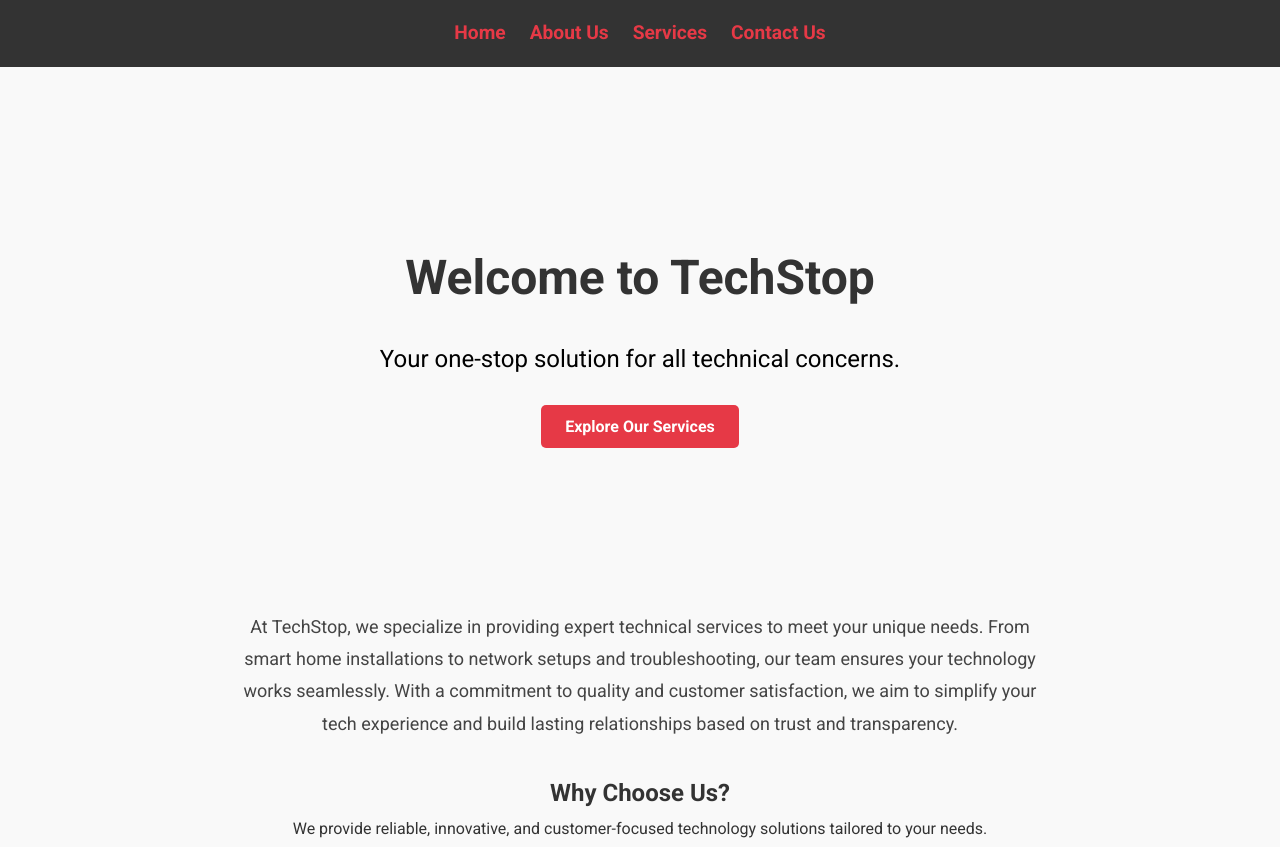
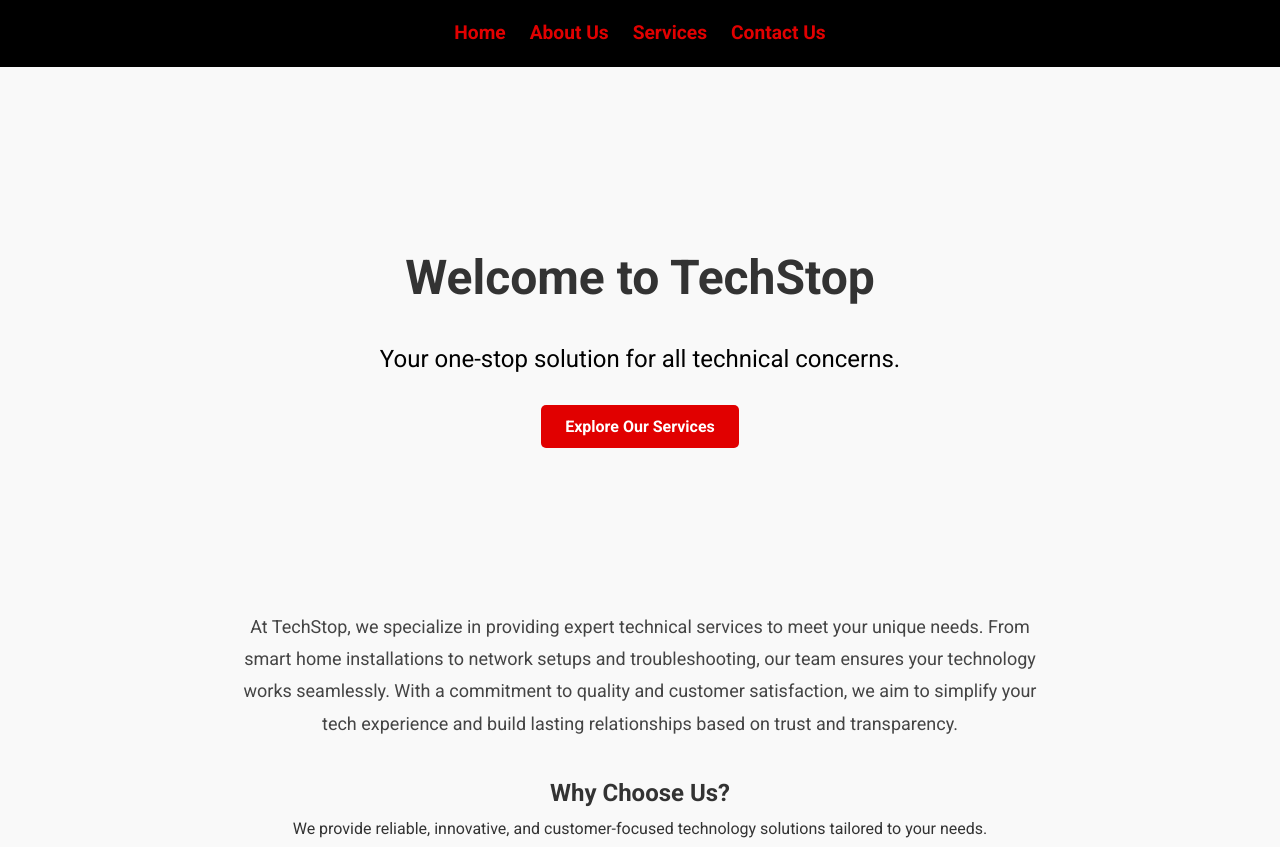
Before and after one commit to Nyleec/TechStop, a plain HTML site: page index.html in a window 1280 px wide. Shown: the top 847 px of the page. Drawn offline with nearby package versions, Linux system fonts and the light colour scheme.

Commit message:
adjust red and black on navbar and cta button

```diff
--- a/style.css
+++ b/style.css
@@ -28,7 +28,7 @@ body {
 }
 
 .navbar {
-    background-color: #333;
+    background-color: #000;
     padding: 1rem 0;
 }
 
@@ -60,7 +60,7 @@ body {
 }
 
 .nav-link {
-    color: #e63946; /* White text for links */
+    color: #e10000; /* White text for links */
     text-decoration: none;
     margin: 1rem 0;
     font-size: 1.2rem;
@@ -81,7 +81,7 @@ body {
 .hamburger {
     display: none; /* Hidden by default */
     font-size: 1.5rem;
-    color: #e63946;
+    color: #e10000;
     cursor: pointer;
     position: absolute;
     top: 1rem;
@@ -177,7 +177,7 @@ a:visited {
 }
 
 .cta-button {
-    background-color: #e63946; /* Red background for the button */
+    background-color: #e10000; /* Red background for the button */
     color: #fff; /* White text for contrast */
     padding: 0.75rem 1.5rem;
     text-decoration: none;
```
